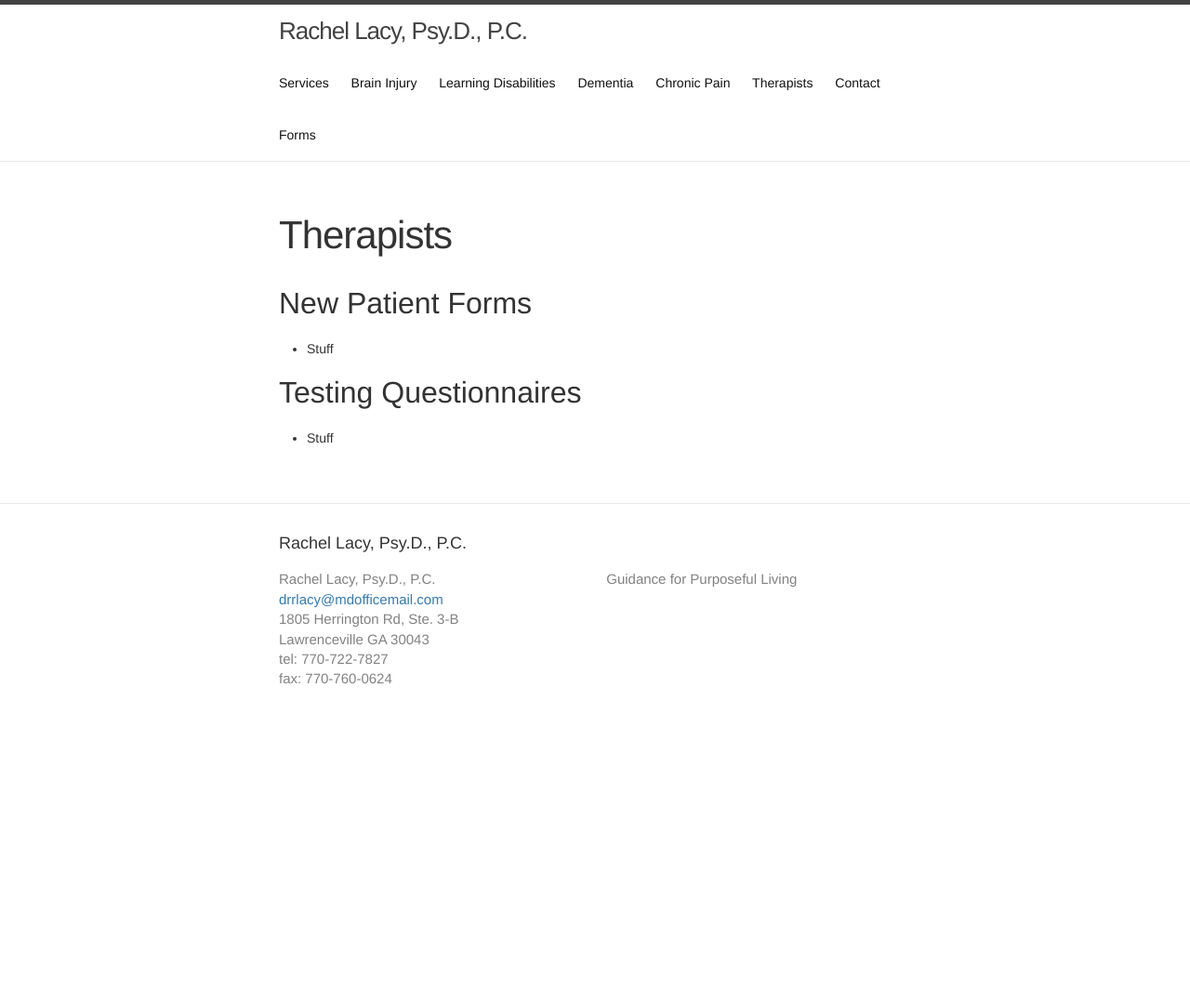
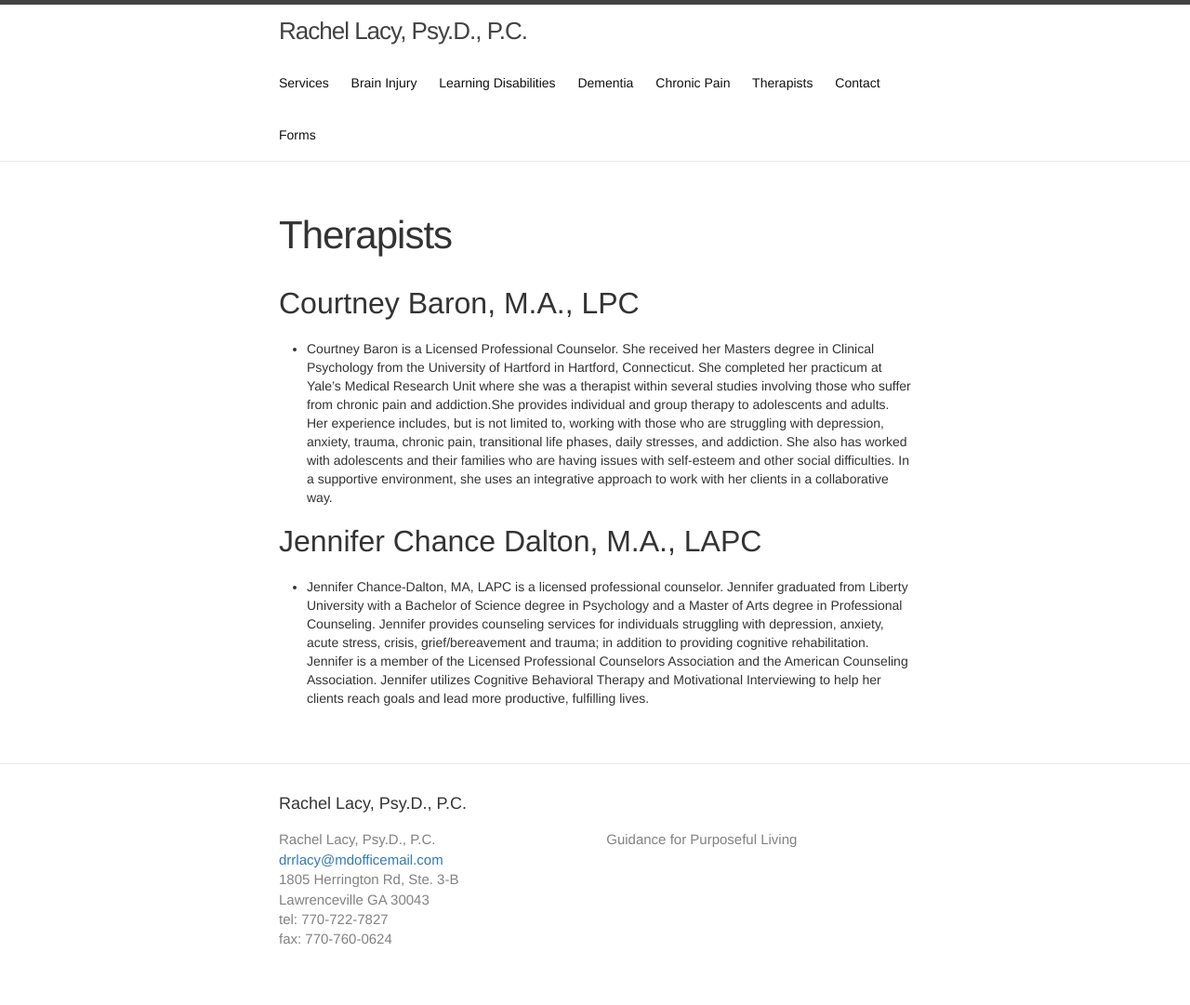
Before and after one commit to halcyon/renewedbrain.com, a Jekyll site: the page built from therapists.md, in a window 1280 px wide. Shown: the whole page at 93% size. Built offline with Jekyll 4.4.1, drawn with Linux system fonts in a browser that asks for light colours; before the commit the page ends 900 px from its top, so only the background shows below that.

Commit message:
Update therapists.md

```diff
--- a/therapists.md
+++ b/therapists.md
@@ -4,8 +4,15 @@
 permalink: /therapists/
 weight: 6
 ---
-## New Patient Forms
-* Stuff
+## Courtney Baron, M.A., LPC
+* Courtney Baron is a Licensed Professional Counselor.  She received her Masters degree in Clinical Psychology from the University of Hartford in Hartford, Connecticut. She completed her practicum at Yale’s Medical Research Unit where she was a therapist within several studies involving those who suffer from chronic pain and addiction.She provides individual and group therapy to adolescents and adults. Her experience includes, but is not limited to, working with those who are struggling with depression, anxiety, trauma, chronic pain, transitional life phases, daily stresses, and addiction. She also has worked with adolescents and their families who are having issues with self-esteem and other social difficulties. In a supportive environment, she uses an integrative approach to work with her clients in a collaborative way.
 
-## Testing Questionnaires
-* Stuff
+## Jennifer Chance Dalton, M.A., LAPC
+* Jennifer Chance-Dalton, MA, LAPC is a licensed professional counselor. Jennifer graduated
+from Liberty University with a Bachelor of Science degree in Psychology and a Master of Arts
+degree in Professional Counseling. Jennifer provides counseling services for individuals
+struggling with depression, anxiety, acute stress, crisis, grief/bereavement and trauma; in
+addition to providing cognitive rehabilitation. Jennifer is a member of the Licensed Professional
+Counselors Association and the American Counseling Association. Jennifer utilizes Cognitive
+Behavioral Therapy and Motivational Interviewing to help her clients reach goals and lead more
+productive, fulfilling lives.
```
